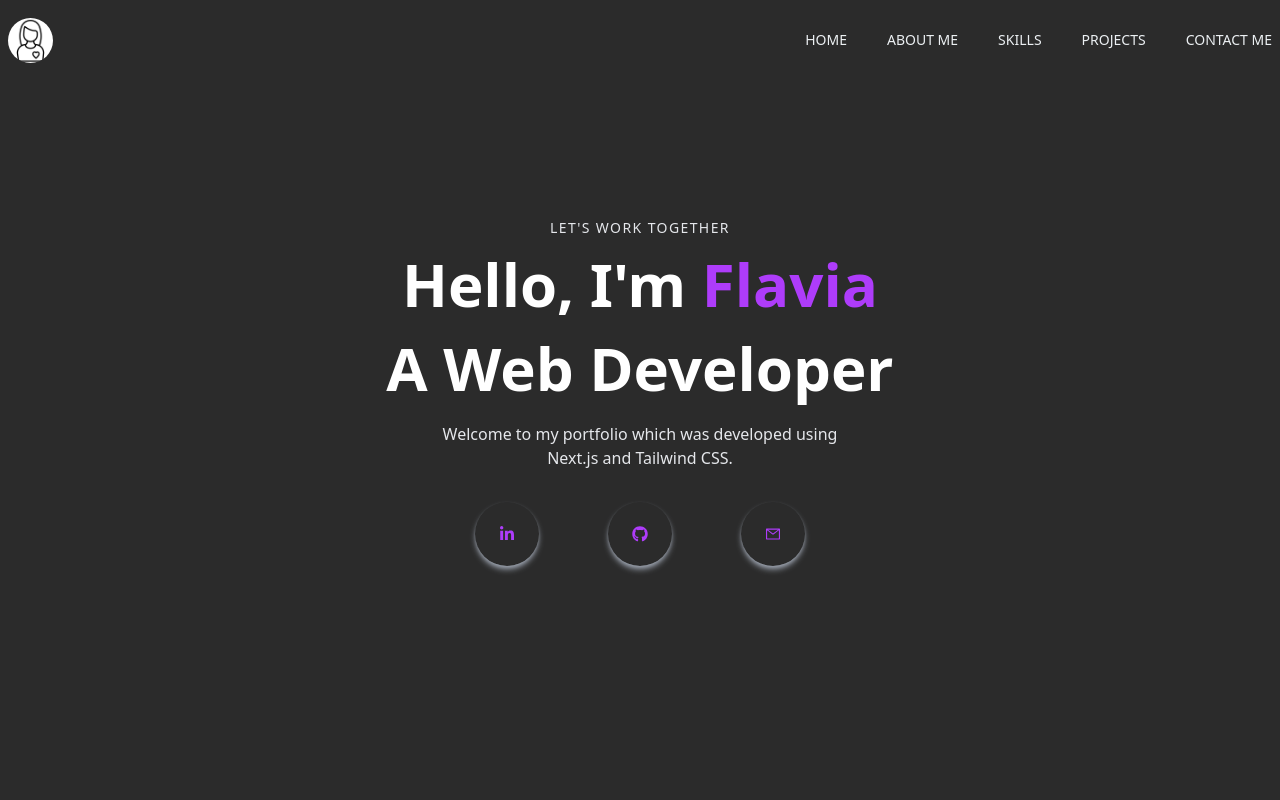
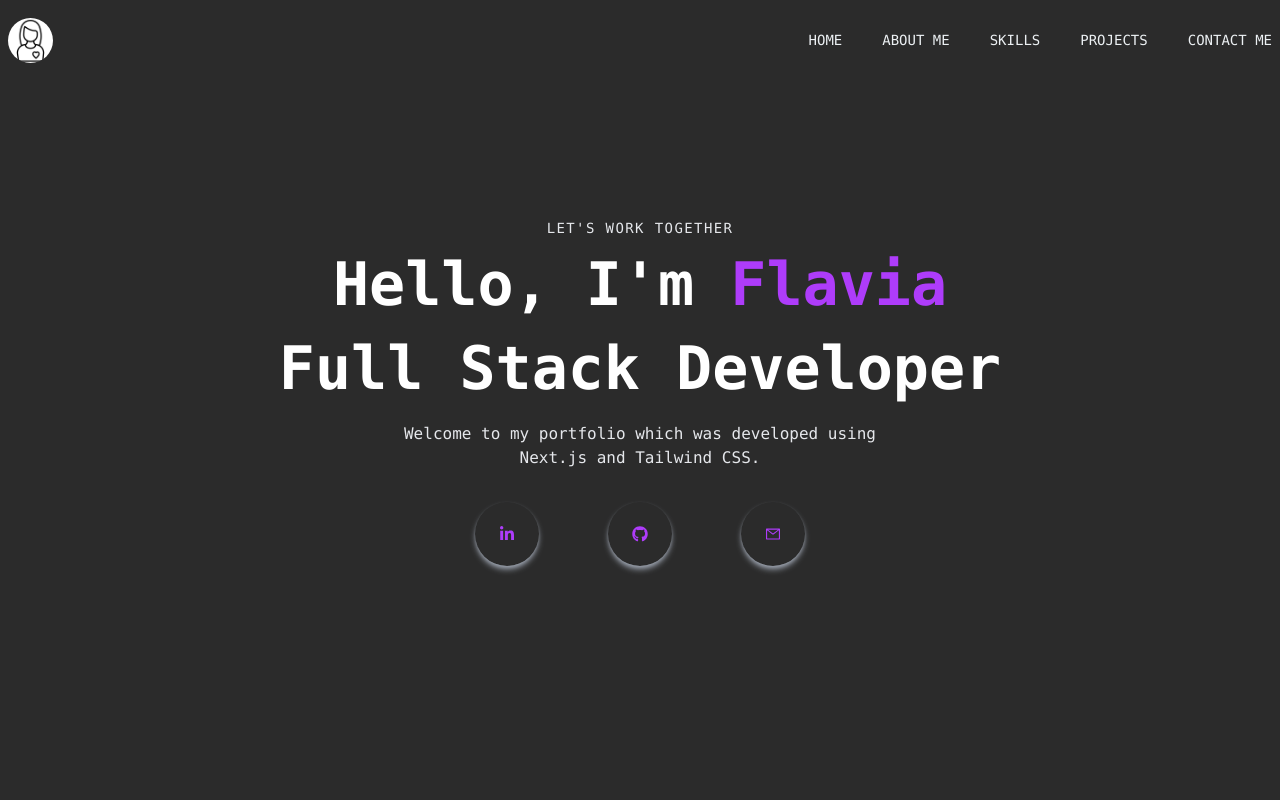
Before and after one commit to flaviahotts/portfolio, a Next.js app: page / in a window 1280 px wide. Shown: the top 800 px of the page. Built offline with nearby package versions, Linux system fonts and the light colour scheme.

Commit message:
added footer and font change

```diff
--- /dev/null
+++ b/components/Footer.jsx
@@ -0,0 +1,9 @@
+import React from 'react'
+
+const Footer = () => {
+  return (
+    <div className='flex justify-center py-10 font-semibold'>Built by Flavia Hotts  </div>
+  )
+}
+
+export default Footer
--- a/components/Main.jsx
+++ b/components/Main.jsx
@@ -15,7 +15,7 @@ const Main = () => {
           <h1 className='py-4'>
             Hello, I'm <span className='text-[#ae3cfa]'> Flavia</span>
           </h1>
-          <h1 className='py-2'>A Web Developer</h1>
+          <h1 className='py-2'>Full Stack Developer</h1>
           <p className='py-4 text-gray-200 sm:max-w-[70%] m-auto'>
             Welcome to my portfolio which was developed using Next.js and Tailwind CSS.
           </p>
--- a/pages/index.js
+++ b/pages/index.js
@@ -2,6 +2,7 @@
 import Head from 'next/head'
 import About from '../components/About'
 import Contact from '../components/Contact'
+import Footer from '../components/Footer'
 import Main from '../components/Main'
 import Projects from '../components/Projects'
 import Skills from '../components/Skills'
@@ -19,6 +20,7 @@ export default function Home() {
       <Skills />
       <Projects />
       <Contact />
+      <Footer />
     </div>
   )
 }
--- a/styles/globals.css
+++ b/styles/globals.css
@@ -8,7 +8,7 @@ html {
 
 @layer base {
   body {
-    @apply bg-[#2b2b2b] text-white
+    @apply bg-[#2b2b2b] text-white font-mono
   }
 
   h1, h2, h3, h4, h5, h6 {
```
